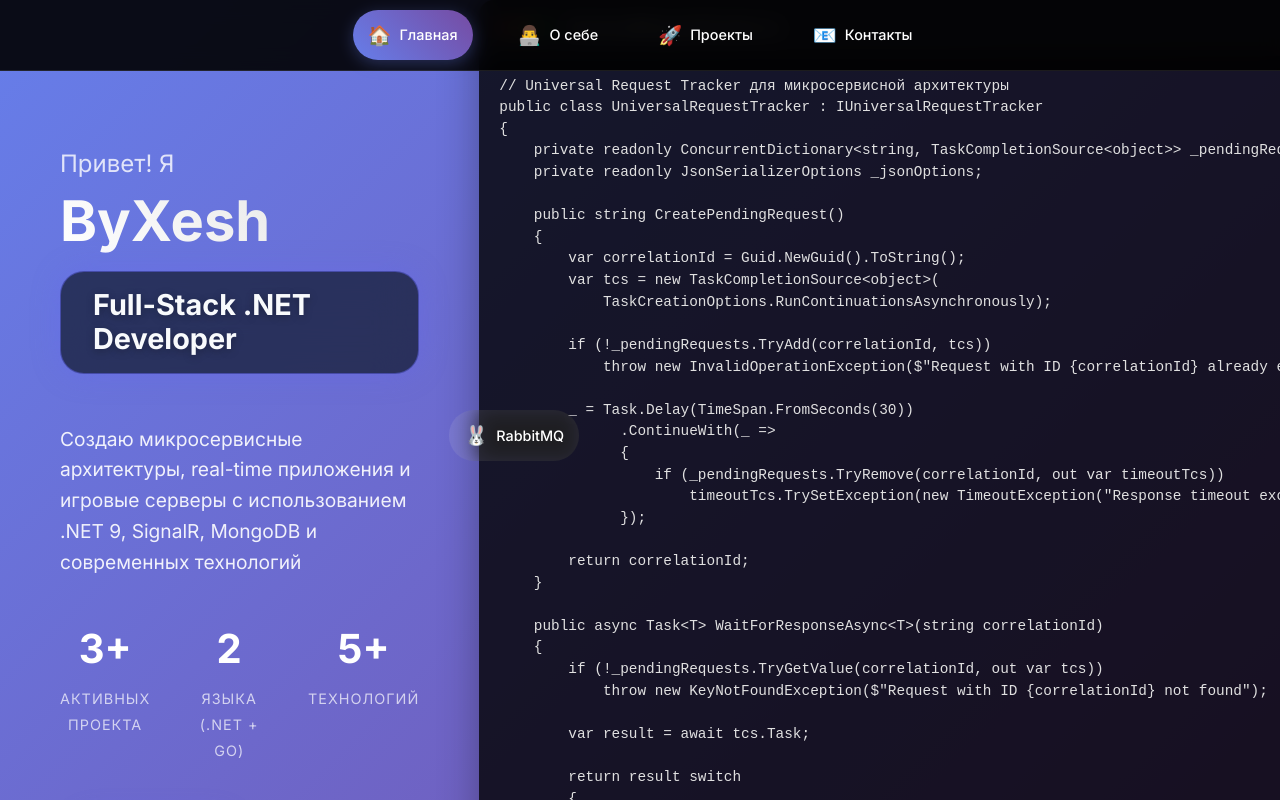
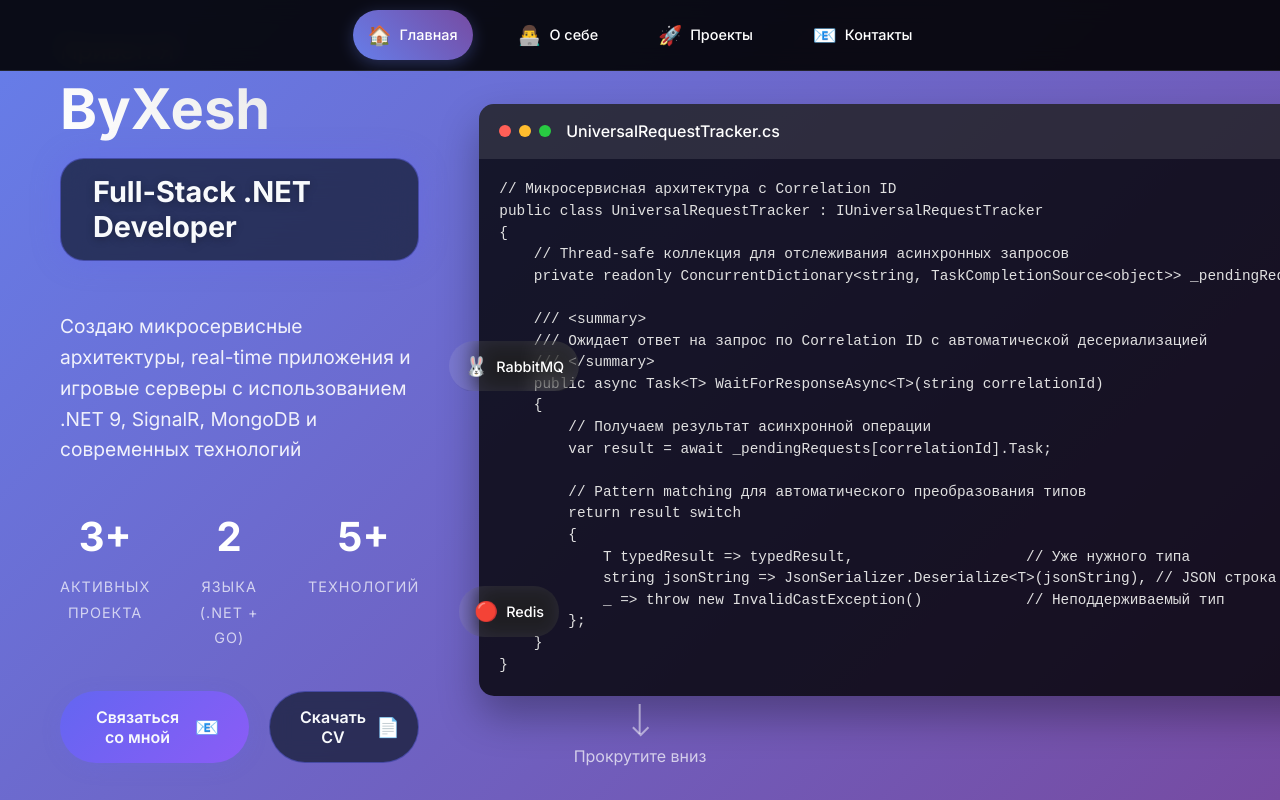
Before and after one commit to XeshSufferer/aboutme-frontend, a Vue app: page / in a window 1280 px wide. Shown: the top 800 px of the page. Built offline with nearby package versions, Linux system fonts and the light colour scheme.

Commit message:
update hero code

```diff
--- a/src/components/Hero.vue
+++ b/src/components/Hero.vue
@@ -71,46 +71,26 @@ const scrollToContact = () => {
               <span class="window-title">UniversalRequestTracker.cs</span>
             </div>
             <div class="code-content">
-              <pre><code>// Universal Request Tracker для микросервисной архитектуры
+              <pre><code>// Микросервисная архитектура с Correlation ID
 public class UniversalRequestTracker : IUniversalRequestTracker
 {
+    // Thread-safe коллекция для отслеживания асинхронных запросов
     private readonly ConcurrentDictionary&lt;string, TaskCompletionSource&lt;object&gt;&gt; _pendingRequests = new();
-    private readonly JsonSerializerOptions _jsonOptions;
 
-    public string CreatePendingRequest()
-    {
-        var correlationId = Guid.NewGuid().ToString();
-        var tcs = new TaskCompletionSource&lt;object&gt;(
-            TaskCreationOptions.RunContinuationsAsynchronously);
-
-        if (!_pendingRequests.TryAdd(correlationId, tcs))
-            throw new InvalidOperationException($"Request with ID {correlationId} already exists");
-
-        _ = Task.Delay(TimeSpan.FromSeconds(30))
-              .ContinueWith(_ =>
-              {
-                  if (_pendingRequests.TryRemove(correlationId, out var timeoutTcs))
-                      timeoutTcs.TrySetException(new TimeoutException("Response timeout exceeded"));
-              });
-
-        return correlationId;
-    }
-
+    /// &lt;summary&gt;
+    /// Ожидает ответ на запрос по Correlation ID с автоматической десериализацией
+    /// &lt;/summary&gt;
     public async Task&lt;T&gt; WaitForResponseAsync&lt;T&gt;(string correlationId)
     {
-        if (!_pendingRequests.TryGetValue(correlationId, out var tcs))
-            throw new KeyNotFoundException($"Request with ID {correlationId} not found");
+        // Получаем результат асинхронной операции
+        var result = await _pendingRequests[correlationId].Task;
 
-        var result = await tcs.Task;
-
+        // Pattern matching для автоматического преобразования типов
         return result switch
         {
-            T typedResult => typedResult,
-            string jsonString => JsonSerializer.Deserialize&lt;T&gt;(jsonString, _jsonOptions)
-                ?? throw new InvalidOperationException("Deserialization returned null"),
-            byte[] byteData => JsonSerializer.Deserialize&lt;T&gt;(Encoding.UTF8.GetString(byteData), _jsonOptions)
-                ?? throw new InvalidOperationException("Deserialization returned null"),
-            _ => throw new InvalidCastException($"Cannot convert {result.GetType().Name} to {typeof(T).Name}")
+            T typedResult => typedResult,                    // Уже нужного типа
+            string jsonString => JsonSerializer.Deserialize&lt;T&gt;(jsonString), // JSON строка
+            _ => throw new InvalidCastException()            // Неподдерживаемый тип
         };
     }
 }</code></pre>
```
